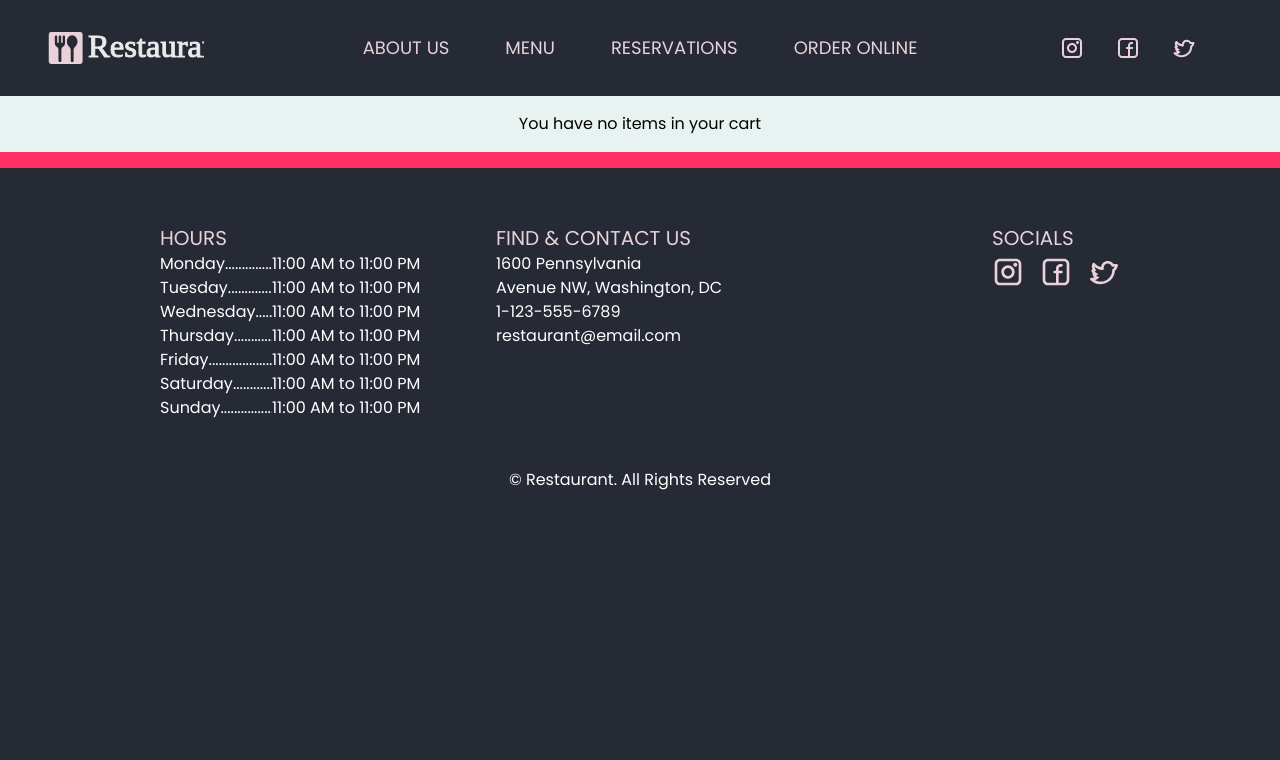
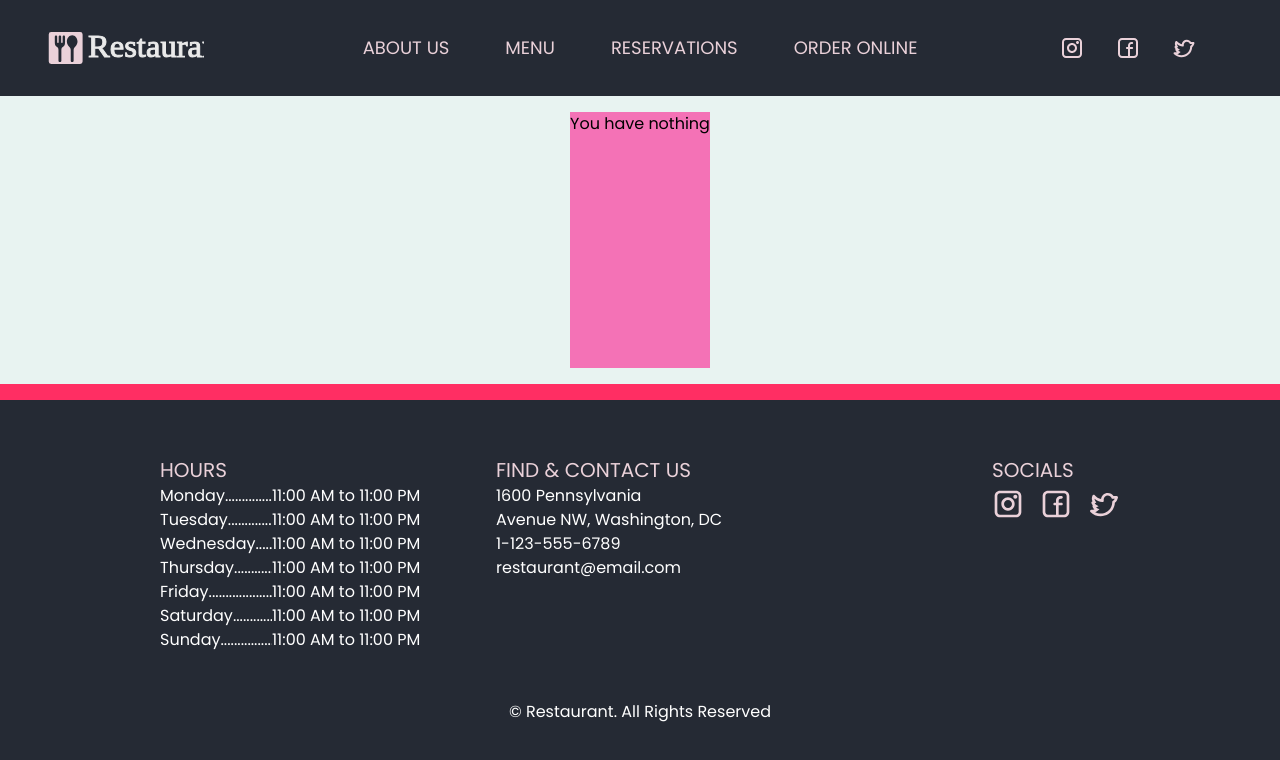
Before and after one commit to THallerJ/restaurant-next, a Next.js app: page /order/submit in a window 1280 px wide. Shown: the top 760 px of the page. Built offline with nearby package versions, Linux system fonts and the light colour scheme.

Commit message:
made prgoress again

```diff
--- a/src/app/order/(no_header)/submit/page.tsx
+++ b/src/app/order/(no_header)/submit/page.tsx
@@ -1,8 +1,8 @@
 "use client";
+import { useState } from "react";
 import YourOrder from "./components/your_order/YourOrder";
 import YourInformation from "./components/YourInformation";
 import { useOrder } from "../../contexts/order_context/OrderContext";
-import { useState, useEffect } from "react";
 
 const SubmitPage = () => {
   const [submittedFlag, setSubmittedFlag] = useState(false);
@@ -10,10 +10,7 @@ const SubmitPage = () => {
   return (
     <div className="flex h-full w-full flex-1 items-center justify-center">
       {!submittedFlag ? (
-        <OrderForm
-          submittedFlag={submittedFlag}
-          setSubmittedFlag={setSubmittedFlag}
-        />
+        <OrderForm setSubmittedFlag={setSubmittedFlag} />
       ) : (
         <SubmittedForm />
       )}
@@ -24,21 +21,17 @@ const SubmitPage = () => {
 export default SubmitPage;
 
 type OrderFormProps = {
-  submittedFlag: boolean;
   setSubmittedFlag: React.Dispatch<React.SetStateAction<boolean>>;
 };
 
-const OrderForm = ({ submittedFlag, setSubmittedFlag }: OrderFormProps) => {
+const OrderForm = ({ setSubmittedFlag }: OrderFormProps) => {
   const { cartDispatch, cartItems } = useOrder();
 
   const onSubmit = (e: React.FormEvent) => {
     e.preventDefault();
     setSubmittedFlag(true);
+    cartDispatch({ type: "clear" });
   };
-
-  useEffect(() => {
-    if (submittedFlag) cartDispatch({ type: "clear" });
-  }, [submittedFlag, cartDispatch]);
 
   return cartItems.count > 0 ? (
     <form
@@ -53,8 +46,8 @@ const OrderForm = ({ submittedFlag, setSubmittedFlag }: OrderFormProps) => {
       </button>
     </form>
   ) : (
-    <h1>You have no items in your cart</h1>
+    <h1 className="h-64 bg-pink-400">You have nothing</h1>
   );
 };
 
-const SubmittedForm = () => <h1>SUBMITTED</h1>;
+const SubmittedForm = () => <div className="h-96 bg-green-700">SUBMITTED</div>;
```
